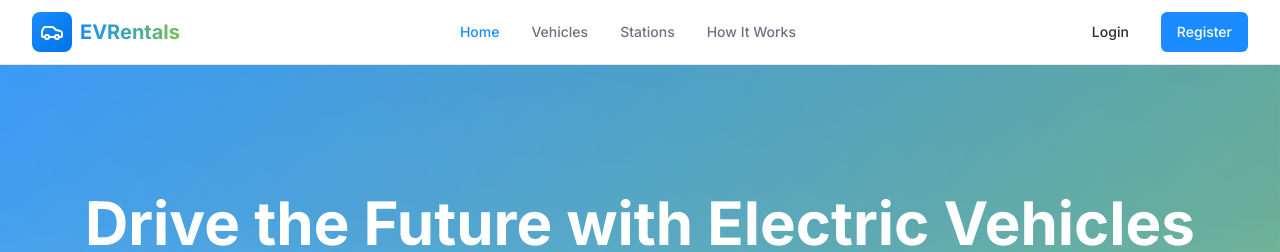
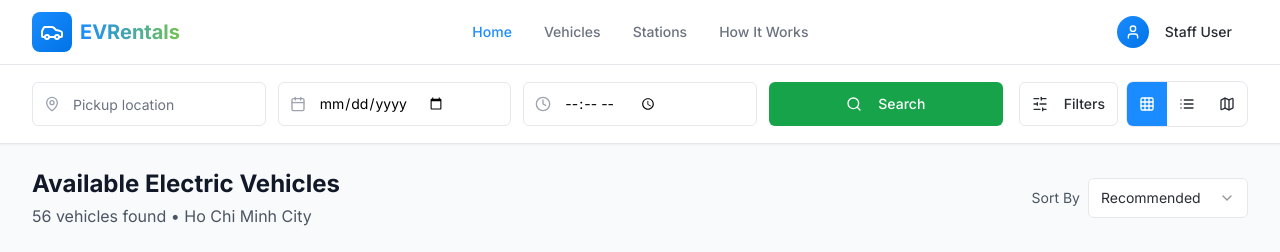
Before and after one commit to VVThang-DEV/SWP391_EV_Rental_Station_System, a React (Vite) app in the folder frontend/: page / in a window 1280 px wide. Shown: the top 252 px of the page. Built offline with nearby package versions, Linux system fonts and the light colour scheme; the HTML template or start-up script is replaced by a standard one.

Commit message:
Update App.tsx

```diff
--- a/frontend/src/App.tsx
+++ b/frontend/src/App.tsx
@@ -51,7 +51,19 @@ const App = () => {
   const [user, setUser] = useState<User | null>(() => {
     // Try to load user from localStorage on app start
     const savedUser = localStorage.getItem("user");
-    return savedUser ? JSON.parse(savedUser) : null;
+    //return savedUser ? JSON.parse(savedUser) : null;
+    //tài khoản ảo để test
+    if (savedUser) return JSON.parse(savedUser);
+
+    // Mock user for development (remove this in production)
+    // Change role to "admin" or "staff" as needed
+    return {
+      id: "1",
+      name: "Staff User",  //Staff User or Admin User
+      email: "staff@ev.local", //staff@ev.local or admin@ev.local
+      role: "staff",  //staff or admin
+      stationId: "station-1"
+    };
   });
 
   const handleLogin = (userData: User) => {
```
